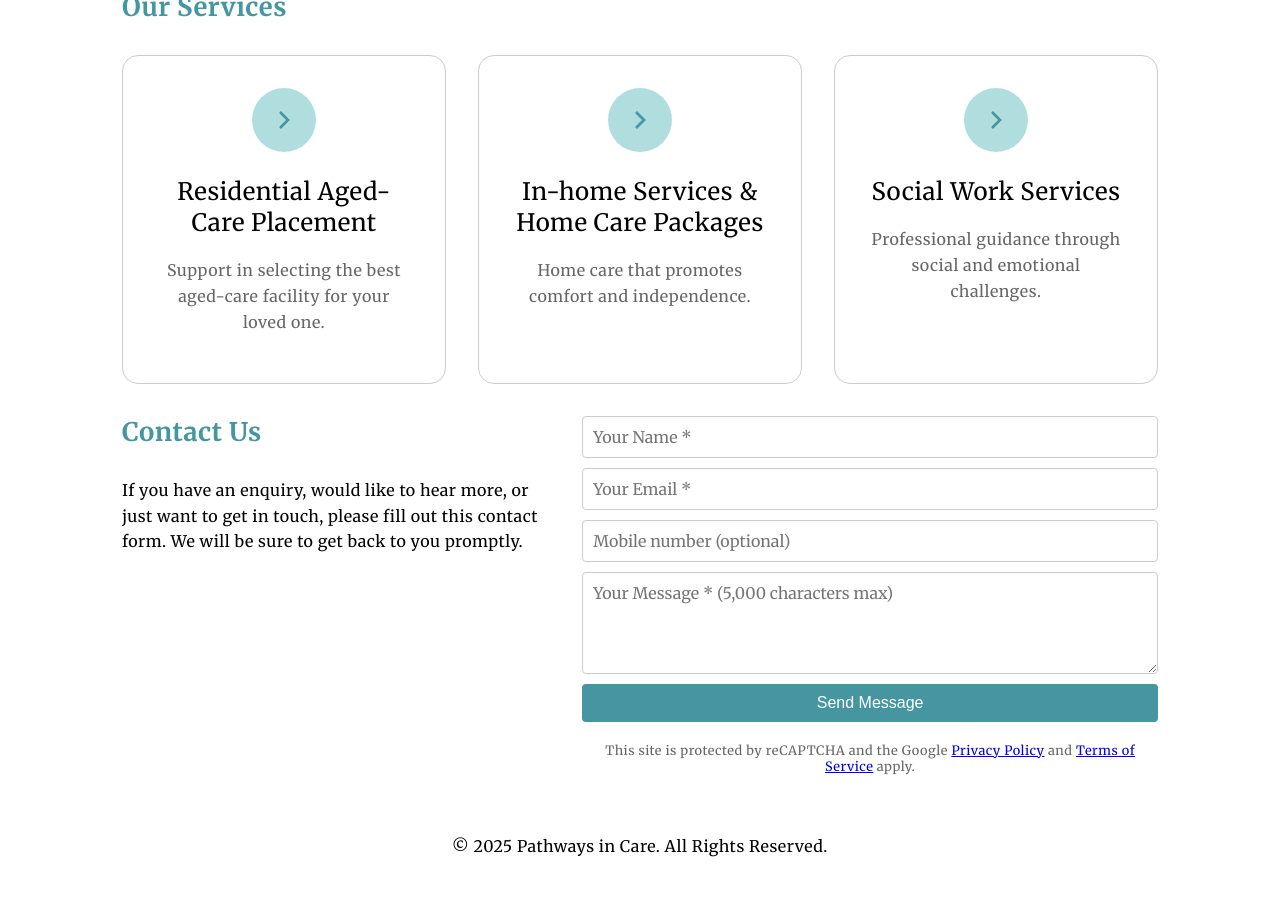
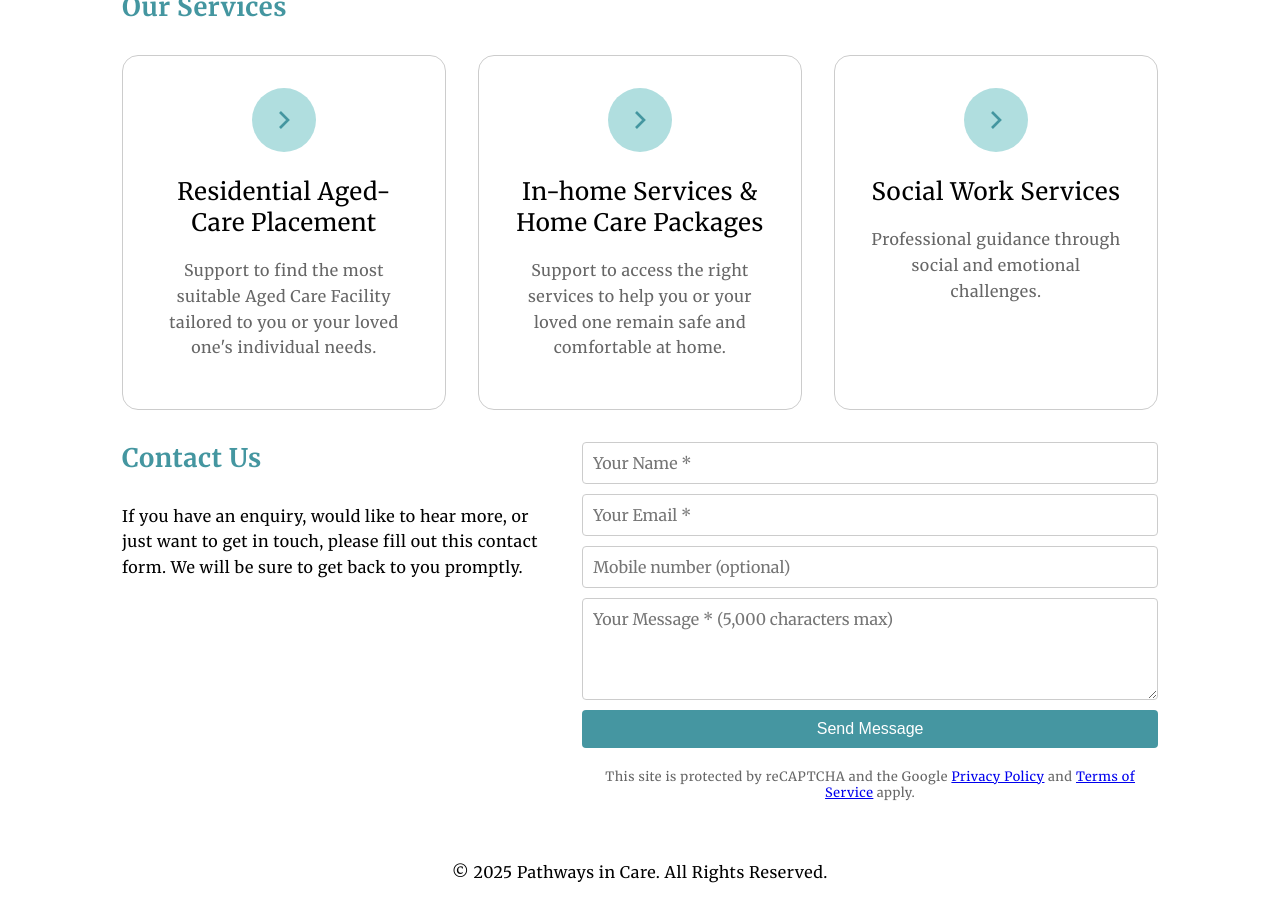
Before and after one commit to dmholyday/pathwaysincare-web, a Jekyll site: the page built from index.html, in a window 1280 px wide and 900 px high, scrolled down 945 px. Built offline with Jekyll 4.4.1, drawn with Linux system fonts in a browser that asks for light colours.

Commit message:
services lead-in text changes.

```diff
--- a/index.html
+++ b/index.html
@@ -36,7 +36,7 @@ title: Home
           </svg>
         </div>
         <h3>Residential Aged-Care Placement</h3>
-        <p>Support in selecting the best aged-care facility for your loved one.</p>
+        <p>Support to find the most suitable Aged Care Facility tailored to you or your loved one's individual needs.</p>
       </a>
       <a href="/in-home-services-and-home-care-packages" class=" service-card service-card-inner">
         <div class="icon-wrapper">
@@ -46,7 +46,7 @@ title: Home
           </svg>
         </div>
         <h3>In-home Services & Home Care Packages</h3>
-        <p>Home care that promotes comfort and independence.</p>
+        <p>Support to access the right services to help you or your loved one remain safe and comfortable at home.</p>
       </a>
       <a href="/social-work-services" class="service-card service-card-inner">
         <div class="icon-wrapper">
```
